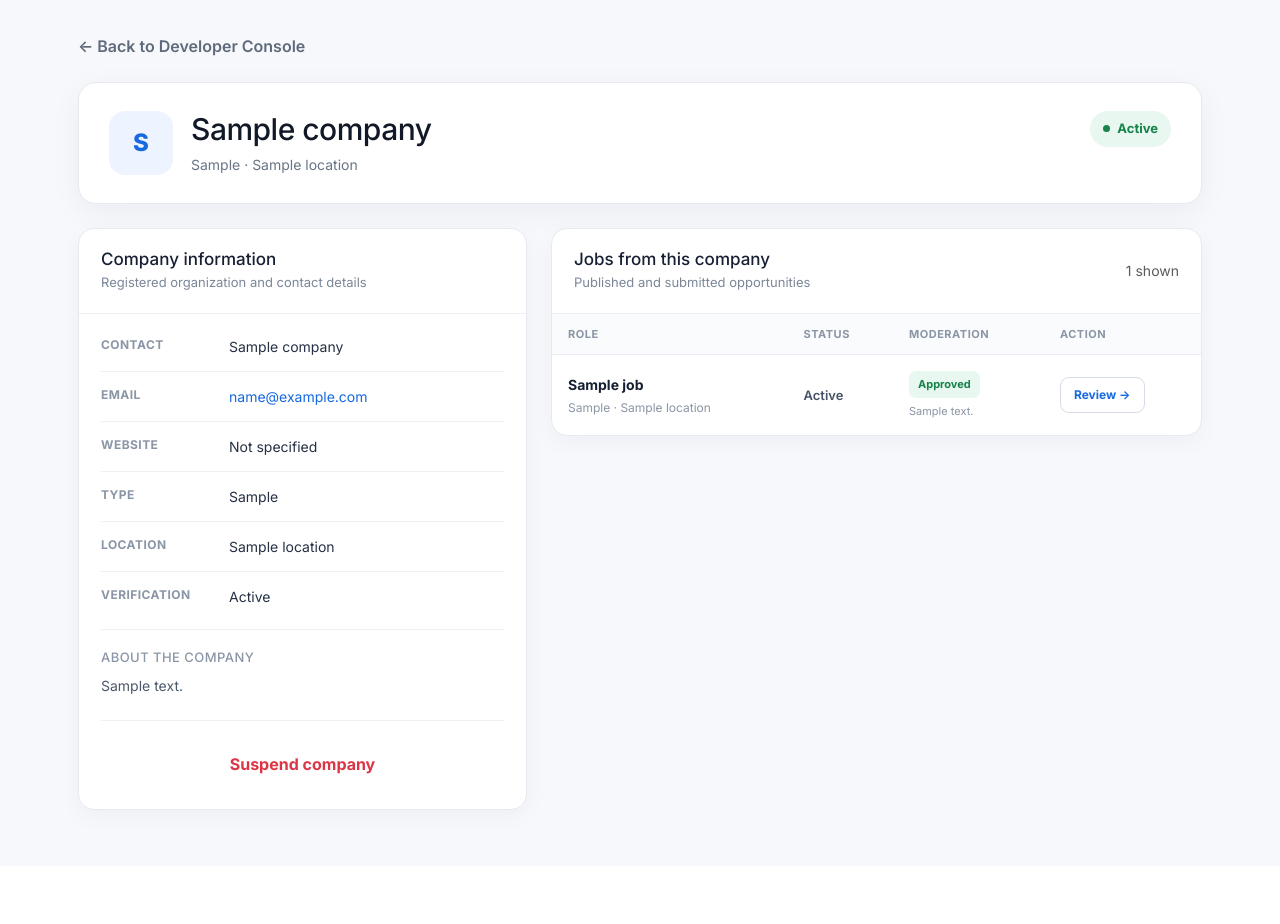
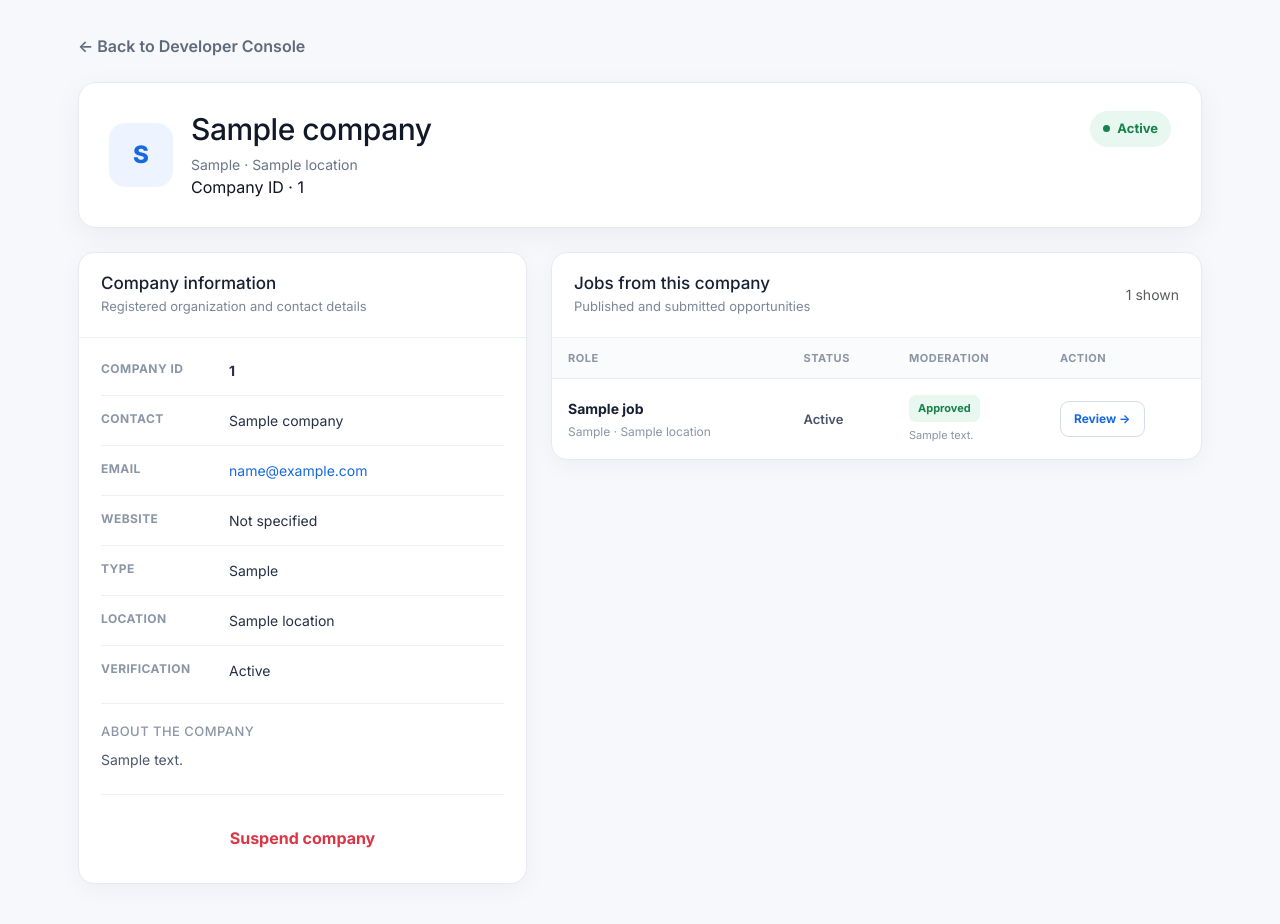
Before and after one commit to deathkernel/FresherFlow, a Flask app: template templates/admin/company-detail.html in a window 1280 px wide. Shown: the top 924 px of the page. Before the commit the page ends 816 px from the top, so only its background shows below. Run offline with Flask 3, Linux system fonts and the light colour scheme; the template is opened without the code that fills it: most values are stand-ins (such as "Sample title", 1, 10 or a date in 2020).

Commit message:
Show company ID in admin company details

```diff
--- a/templates/admin/company-detail.html
+++ b/templates/admin/company-detail.html
@@ -39,6 +39,7 @@
         <div>
           <h1>{{ company.organization_name }}</h1>
           <p class="company-meta">{{ company.organization_type or 'Organization' }}{% if company.location %} · {{ company.location }}{% endif %}</p>
+          <span class="company-id-badge">Company ID · {{ company.company_id }}</span>
         </div>
       </div>
       <span class="company-status {{ 'active' if company.account_status=='active' else 'suspended' }}"><i></i>{{ company.account_status|capitalize }}</span>
@@ -53,6 +54,7 @@
         </div>
         <div class="company-card-body">
           <div class="detail-list">
+            <div class="detail-row"><span class="detail-label">Company ID</span><span class="detail-value"><strong>{{ company.company_id }}</strong></span></div>
             <div class="detail-row"><span class="detail-label">Contact</span><span class="detail-value">{{ company.contact_name or 'Not provided' }}</span></div>
             <div class="detail-row"><span class="detail-label">Email</span><span class="detail-value"><a href="mailto:{{ company.email }}">{{ company.email }}</a></span></div>
             <div class="detail-row"><span class="detail-label">Website</span><span class="detail-value">{% set safe_website = company.website|safe_website %}{% if safe_website %}<a href="{{ safe_website }}" target="_blank" rel="noopener">{{ safe_website }}</a>{% else %}Not specified{% endif %}</span></div>
```
